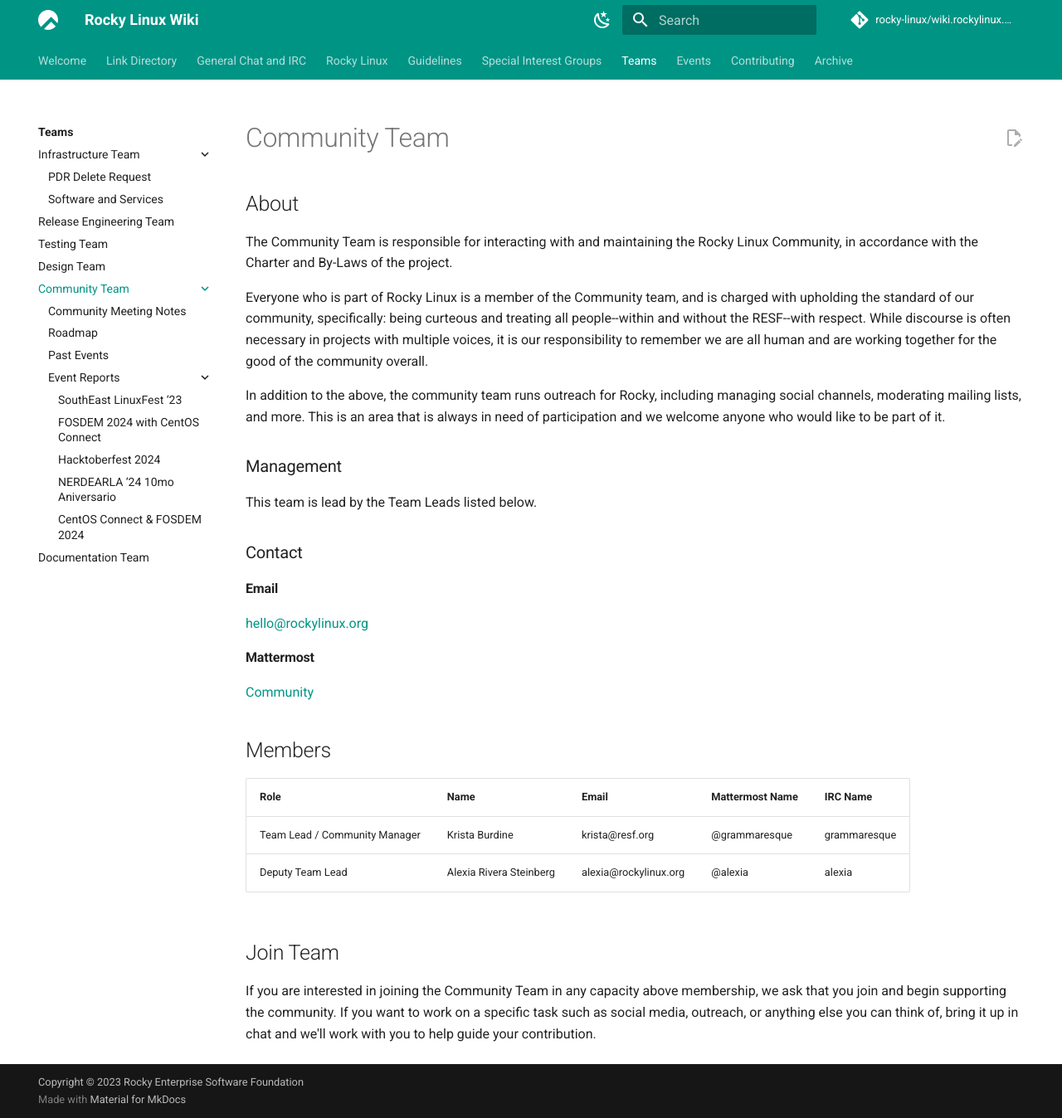
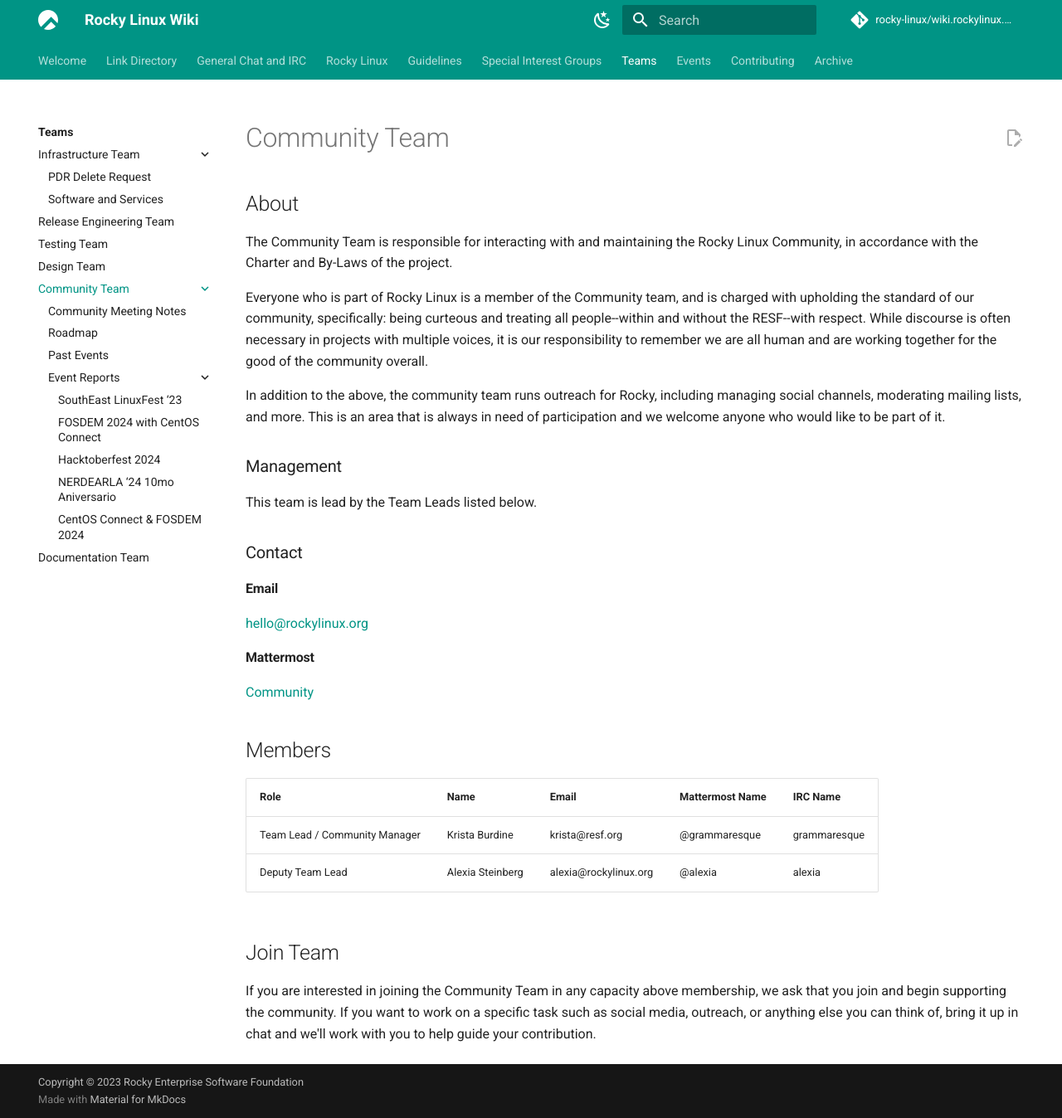
Before and after one commit to rocky-linux/wiki.rockylinux.org, an MkDocs documentation site: the page built from docs/team/community/index.md, in a window 1280 px wide and 1348 px high. Shown: the whole window at 83% size. Built offline with MkDocs 1.6.1 and Material for MkDocs 9.7.7, drawn with Linux system fonts in a browser that asks for light colours; comment, search, counter and statistics services are not loaded.

Commit message:
fix name

```diff
--- a/docs/team/community/index.md
+++ b/docs/team/community/index.md
@@ -29,7 +29,7 @@
 | Role                             | Name                            | Email                   | Mattermost Name  |  IRC Name    |
 |----------------------------------|---------------------------------|-------------------------|------------------|--------------|
 |  Team Lead / Community Manager   | Krista Burdine                  | krista@resf.org         | @grammaresque    | grammaresque |
-|  Deputy Team Lead                | Alexia Rivera Steinberg         | alexia@rockylinux.org   | @alexia          | alexia       |
+|  Deputy Team Lead                | Alexia Steinberg                | alexia@rockylinux.org   | @alexia          | alexia       |
 
 
 ## Join Team
```
